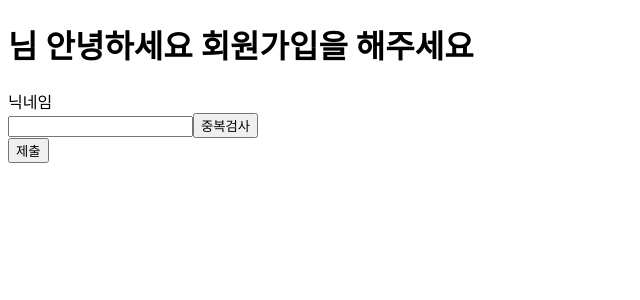
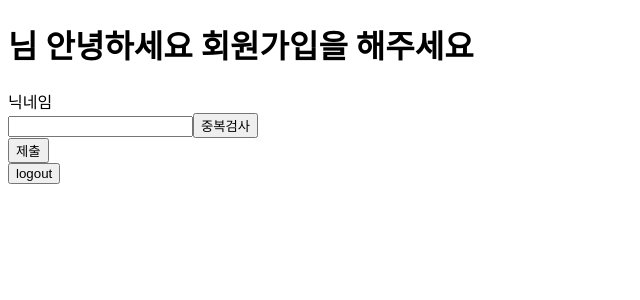
Before and after one commit to august-thirty-first/frontend, a Next.js app in the folder next/: page /signup in a window 1280 px wide. Shown: the top 300 px of the page, without its empty margins (0-640 px from the left). Built offline with nearby package versions, Linux system fonts and the light colour scheme.

Commit message:
[Feat]: 로그아웃 버튼 추가 로그아웃 버튼 누르면 백앤드 로그아웃 API로 리다이렉션 처리 Co-authored-by: 김한빈 <kimchijinju@users.noreply.github.com> Co-authored-by: tmam444 <tmam444@users.noreply.github.com> Co-authored-by: yehan <jari46@users.noreply.github.com>

```diff
--- a/next/src/app/layout.tsx
+++ b/next/src/app/layout.tsx
@@ -1,4 +1,5 @@
 import '@/style/globals.css';
+import RedirectBtn from '@/components/redirectBtn';
 
 export default function RootLayout({
   children,
@@ -7,7 +8,13 @@ export default function RootLayout({
 }) {
   return (
     <html lang="en">
-      <body>{children}</body>
+      <body>
+        {children}
+        <RedirectBtn
+          title="logout"
+          redirectUrl="http://10.19.233.2:3000/api/auth/logout"
+        />
+      </body>
     </html>
   );
 }
--- a/next/src/app/page.tsx
+++ b/next/src/app/page.tsx
@@ -1,5 +1,8 @@
 import Image from 'next/image';
+import { cookies } from 'next/headers';
 
+//TODO: 이 루트 페이지는 42로그인과 회원가입이 다 완료 되었을 때만 보여져야 하는 페이지이므로
+//쿠키를 보고 없으면 로그인 페이지로 넘기는 로직이 필요함
 export default function Home() {
   return (
     <main className="flex min-h-screen flex-col items-center justify-between p-24">
```
